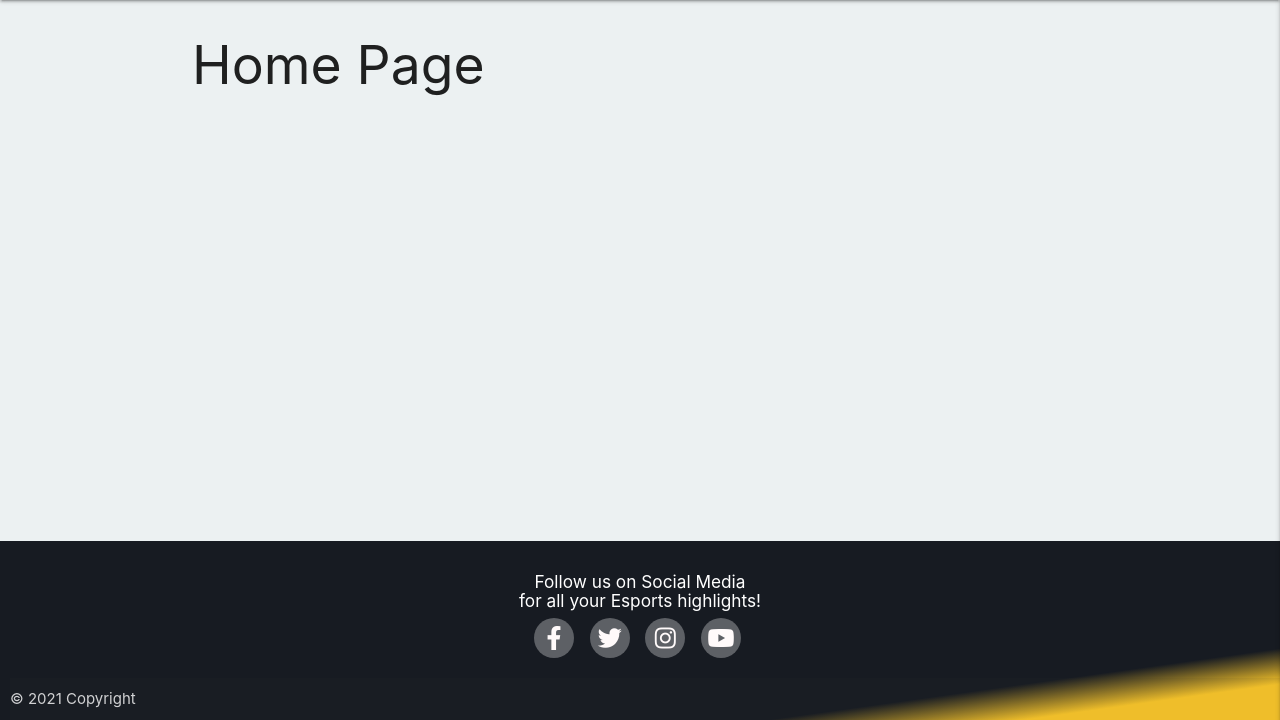
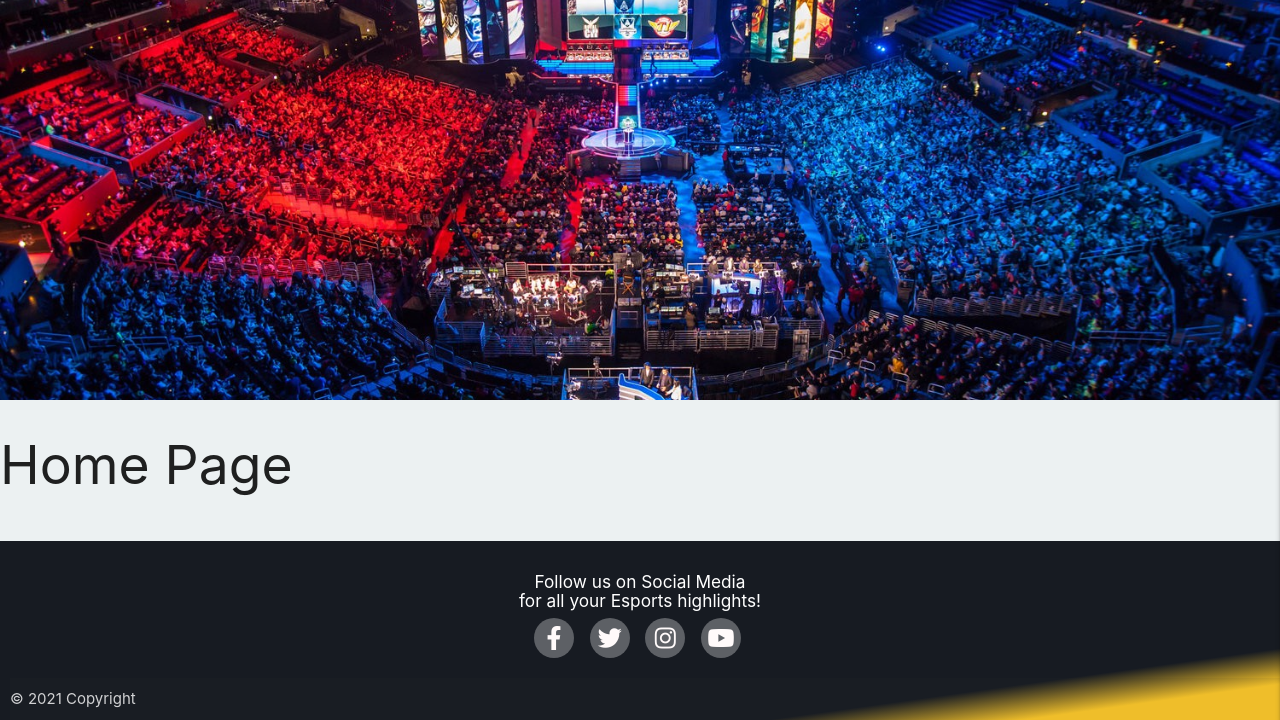
Before and after one commit to jamesr1775/esports-epics, a Flask app: page /home in a window 1280 px wide. Shown: the part 80-800 px from the top of the page. Run offline with Flask 2, Linux system fonts and the light colour scheme; some libraries are stand-ins or nearby versions.

Commit message:
adding hero image to home screen, had to remove container class from the main section as it was limiting the width

```diff
--- a/static/css/style.css
+++ b/static/css/style.css
@@ -50,6 +50,19 @@ nav li a{
 
 nav {
     height: 80px !important;
+}
+
+.hero-image{
+    min-height: 400px;
+    width: 100%;
+    display: block;
+    background-image: url("../images/hero-image.jpg");
+    background-position: center;
+    background-repeat: no-repeat;
+    background-size: cover;
+    transition: all 2s ease-in;
+    -moz-transition: all 1.5s ease-in;
+    -webkit-transition: all 1.5s ease-in;
 }
 
 /*********************** esports forms and posts ***********************/
--- a/templates/base.html
+++ b/templates/base.html
@@ -61,7 +61,7 @@
             {% endif %}
         {% endwith %}
     </section>
-    <main class="container">
+    <main>
         {% block content %}
         {% endblock %}
     </main>
--- a/templates/index.html
+++ b/templates/index.html
@@ -1,4 +1,9 @@
 {% extends "base.html" %}
 {% block content %}
+    <div class="row">
+        <div class="s12">
+            <span class="hero-image" role="img" aria-label="Esports Tournament Arena"></span>
+        </div>
+    </div>
     <h2>Home Page</h2>
 {% endblock %}
```
Also changed, not shown: static/images/hero-image.jpg (added).
